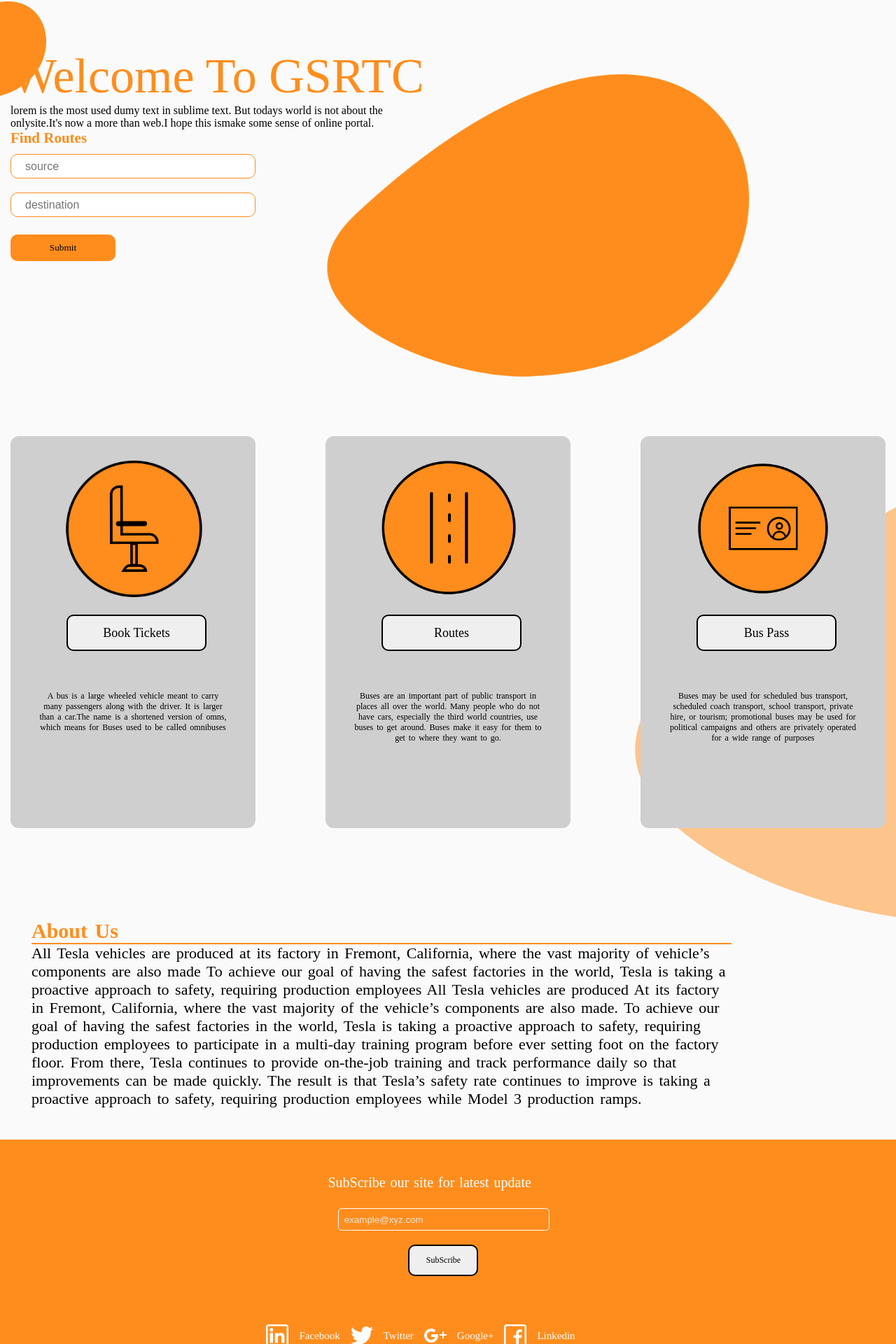
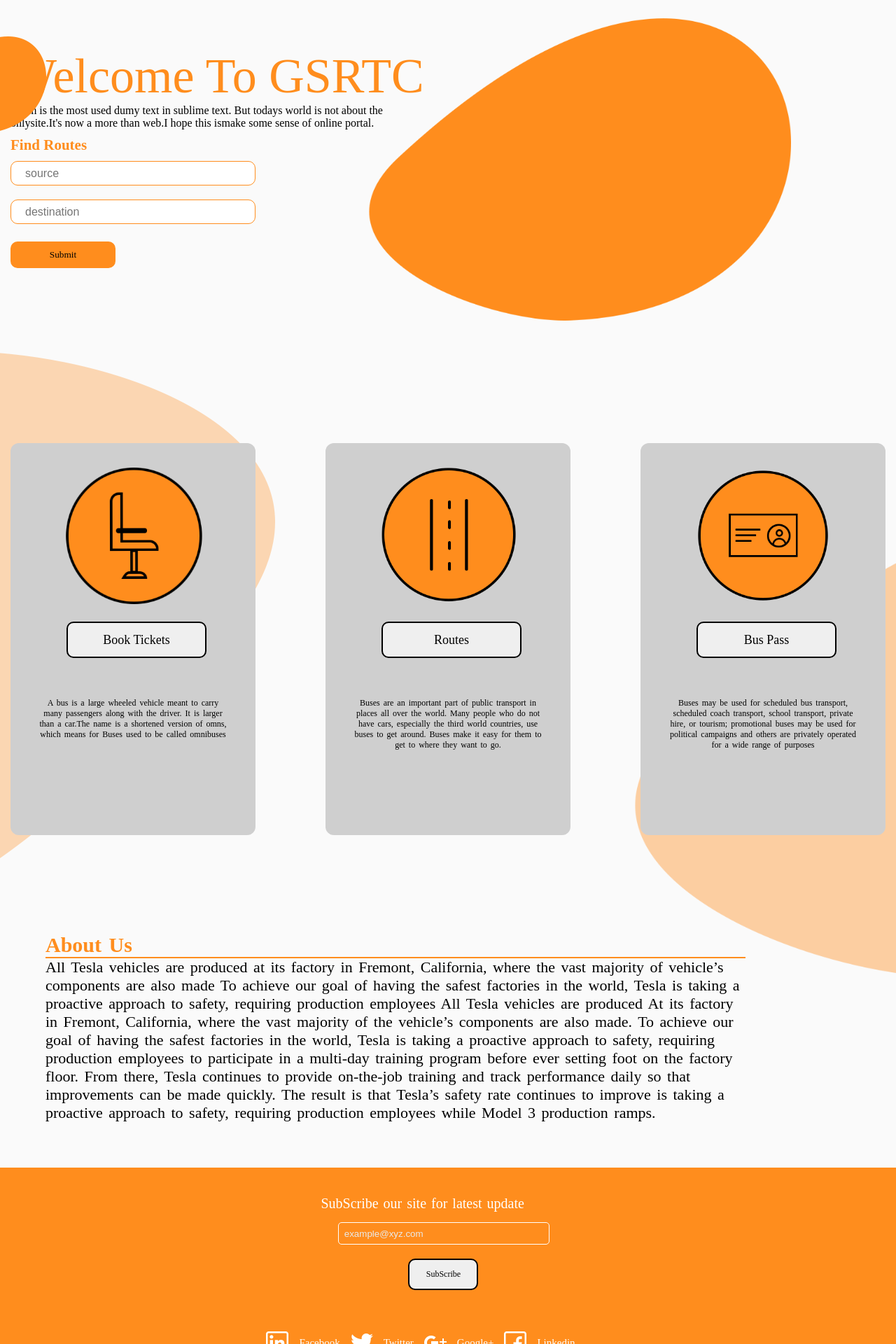
Before and after one commit to Dhruv71/Rahionbus, a React (Create React App) app: page / in a window 1280 px wide. Shown: the part 146-2066 px from the top of the page at 70% size. Built offline with nearby package versions, Linux system fonts and the light colour scheme.

Commit message:
little_design_changes

```diff
--- a/src/App.js
+++ b/src/App.js
@@ -4,9 +4,6 @@
 import Footer from './components/footer/footer.component';
 import SigninAndSignupPage from './pages/signIn_and_signUp_page/signIn_and_signUp_page.component';
 import {Route} from 'react-router-dom';
-import shape1 from './shape/shape1.png';
-import shape2 from './shape/shape2.png';
-import shape5 from './shape/shape5.png';
 import './App.scss';
 
 class  App extends React.Component {
@@ -17,7 +14,7 @@
          <Header/>
         <Route exact path='/' component={Homepage} />
         <Route path='/signin' component={SigninAndSignupPage} />
-         <Footer className='foot'/>
+        <Footer className='foot'/>
        </div>
 
   	);
--- a/src/App.scss
+++ b/src/App.scss
@@ -4,26 +4,4 @@
 margin: 0px;
 background-color:#FAFAFA;
 
-.shape1{
-  position: absolute;
-  top: 120px;
-  left: 0;
 }
-
-.shape2{
-  position: absolute;
-  top: 180px;
-  right: 250px;
-  height: 500px;
-  width: 600px
-}
-
-.shape5{
-opacity: 40%;
-position:absolute;
-right: 0px;
-top: 850px;
-z-index: 1;
-}
-
-}
--- a/src/components/footer/footer.style.scss
+++ b/src/components/footer/footer.style.scss
@@ -1,21 +1,20 @@
 .footer{
-      padding: 0px;
+        padding: 0px;
         margin: 0px;
         width: 100%;
-        height: 350px;
+        height: 320px;
         display: flex;
         background-color: rgb(255, 141, 29);
         justify-content: center;
 
 .subScribe{
        margin-top: 40px;
-       //margin-left: 500px;
        pre{
        font-family: Gotham;
        word-spacing: 2px;
        font-size: 20px;
        color: white;
-        padding:10px;
+
        }
 
        ::placeholder {
@@ -26,7 +25,7 @@
        .email{
            width: 300px;
            height: 30px;
-           border : 1px solid white;
+           border : 1.5px solid white;
            background-color: rgb(255, 141, 29);
            border-radius:5px;
            margin-left: 25px;
@@ -47,7 +46,7 @@
 
         &:hover{
          cursor: pointer;
-         border-width: 2px;
+         border-width: 1.5px;
          border-color: rgb(0, 0, 0);
          color: rgb(0,0,0);
         }
@@ -55,11 +54,8 @@
 }
 
 
-
-
-
       .social{
-        padding-top: 210px;
+        padding-top: 180px;
         margin-left: -420px;
         font-size: 15px;
         cursor: pointer;
--- a/src/pages/homepage/homepage.component.jsx
+++ b/src/pages/homepage/homepage.component.jsx
@@ -4,6 +4,7 @@
 import shape1 from '../../shape/shape1.png';
 import shape2 from '../../shape/shape2.png';
 import shape5 from '../../shape/shape5.png';
+import shape4 from '../../shape/shape4.png';
 import './homepage.styles.scss';
 
  class  Homepage extends React.Component {
@@ -19,7 +20,6 @@
    handelChange = event => {
      const {value,name} = event.target;
      this.setState({ [name] : value });
-     console.log(value);
    };
 
    handelSubmit = event => {
@@ -64,7 +64,9 @@
 
      </form>
      <CardList/>
+
       <img src={shape5} alt='shape' className='shape5'/>
+
      <div className='about'>
        <h1>About Us</h1>
 
@@ -83,6 +85,7 @@
             while Model 3 production ramps.</p>
     </div>
     </div>
+    <img src={shape4} alt='shape' className='shape4'/>
     </div>
 
   );
--- a/src/pages/homepage/homepage.styles.scss
+++ b/src/pages/homepage/homepage.styles.scss
@@ -11,6 +11,7 @@
    font-size: 14px;
    font-family: Fira Sans Regular;
    color: black;
+
 
   .headtext{
   	  font-size: 70px;
@@ -26,38 +27,40 @@
        }
 
    .findroutes{
+     margin-top: 10px;
    	 color: rgb(255, 141, 29);
             }
        .shape1{
   position: absolute;
-  top: 130px;
+  top: 180px;
   left: 0;
 }
    .shape2{
-   position: absolute;
-  top: 220px;
-  right: 200px;
+  position: absolute;
+  top: 140px;
+  right: 140px;
   height: 510px;
-  width: 620px
+  width: 620px;
   }
 
+
 .shape5{
-   opacity: 50%;
+   opacity: 40%;
    position:absolute;
    width: 390px;
    height: 600px;
    right: 0px;
-   top: 870px;
+   top: 950px;
    z-index: 1;
    }
 
 
 
    .about{
-      margin: 30px;
-      margin-top: 130px;
+      margin: 50px;
+      margin-top: 140px;
       font-size: 22px;
-      font-weight: 40px;
+      //font-weight: 40px;
       word-spacing: 3px;
       width: 1000px;
       font-family: Fira Sans light;
@@ -66,8 +69,9 @@
 
       h1{
          font-size: 30px;
-         font-weight: 60px;
+        // font-weight: 60px;
          border-bottom: 2px solid rgb(255, 141, 29);
+
          color: rgb(255, 141, 29);
          font-family: Fira Sans Semibold;
         }
@@ -76,5 +80,13 @@
 
      }
 
+     .shape4{
+      position: absolute;
+      left: 0;
+      top: 650px;
+
+
+      }
+
 
 }
--- a/src/pages/signIn_and_signUp_page/signIn_and_signUp_page.component.jsx
+++ b/src/pages/signIn_and_signUp_page/signIn_and_signUp_page.component.jsx
@@ -1,10 +1,9 @@
 import React from 'react';
-
 import './signIn_and_signUp_page.styles.scss';
 
 const SigninAndSignupPage = () => (
    <div className='SigninAndSignupPage'>
-      This is Only Demo page
+      <h1>hello! rahi developers </h1>
    </div>
 
 	);
```
Also changed, not shown: src/pages/signIn_and_signUp_page/signIn_and_signUp_page.styles.scss (line endings or trailing spaces).
